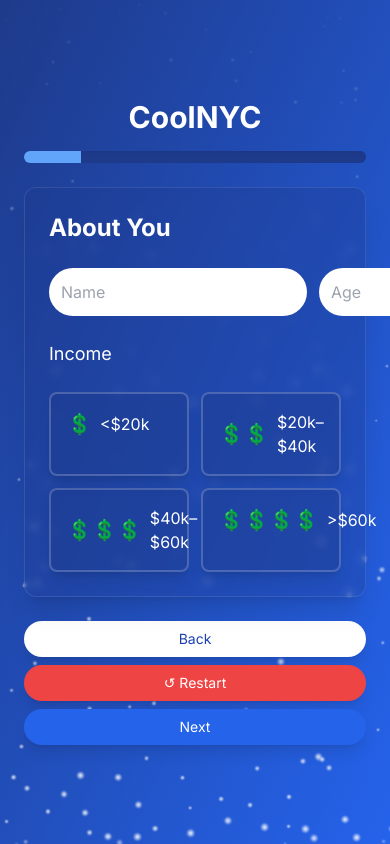
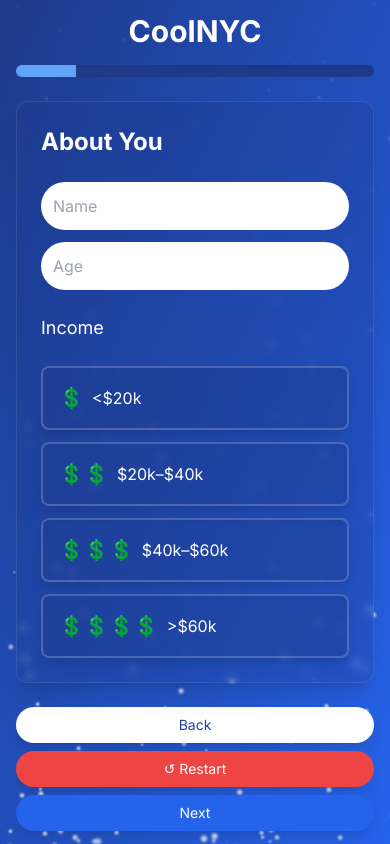
Before and after one commit to manizerahman/Cooling-NYC, a React (Create React App) app: page / in a window 390 px wide. Both pictures are taken after a click on the button "Get Started". Built offline with nearby package versions, Linux system fonts and the light colour scheme.

Commit message:
improve readibility for mobile

```diff
--- a/src/CoolingNYCApp.js
+++ b/src/CoolingNYCApp.js
@@ -1,5 +1,5 @@
 // Cooling NYC Full App Preview
-import React, { useState, useEffect } from "react";
+import React, { useState, useEffect, useMemo } from "react";
 // Import SVGs as URL strings
 
 // Translations for all the text in the application
@@ -448,6 +448,27 @@ const CoolingNYCApp = () => {
   const [error, setError] = useState(null);
   const [validationError, setValidationError] = useState("");
   const [showLovedOnesOptions, setShowLovedOnesOptions] = useState(false);
+  const particles = useMemo(() => {
+    return Array.from({ length: 200 }).map((_, i) => {
+      const size = 8 + Math.random() * 12;
+      const duration = 4 + Math.random() * 6;
+      const delay = Math.random() * duration;
+      return (
+        <span
+          key={i}
+          className="particle"
+          style={{
+            left: `${Math.random() * 100}%`,
+            width: `${size}px`,
+            height: `${size}px`,
+            animationDuration: `${duration}s`,
+            animationDelay: `-${delay}s`,
+            opacity: 0.5 + Math.random() * 0.5,
+          }}
+        />
+      );
+    });
+  }, []);
 
   // Load JSON data on component mount
   useEffect(() => {
@@ -525,28 +546,10 @@ const CoolingNYCApp = () => {
     >
       {/* Particle animation background */}
       <div className="absolute inset-0 overflow-hidden pointer-events-none">
-        {Array.from({ length: 200 }).map((_, i) => {
-          const size = 8 + Math.random() * 12; // 8px to 20px
-          const duration = 4 + Math.random() * 6; // total animation duration
-          const delay = Math.random() * duration; // random offset into animation
-          return (
-            <span
-              key={i}
-              className="particle"
-              style={{
-                left: `${Math.random() * 100}%`,
-                width: `${size}px`,
-                height: `${size}px`,
-                animationDuration: `${duration}s`,
-                animationDelay: `-${delay}s`,
-                opacity: 0.5 + Math.random() * 0.5,
-              }}
-            />
-          );
-        })}
+        {particles}
       </div>
       <div className="z-10 text-center">
-        <h1 className="[font-size:7rem] font-semibold font-cooling tracking-tight text-shadow text-white mb-6">
+        <h1 className="text-5xl sm:text-[7rem] font-semibold font-cooling tracking-tight text-shadow text-white mb-6">
           CoolNYC
         </h1>
         <button
@@ -561,13 +564,13 @@ const CoolingNYCApp = () => {
     // About You with name, age, income
     <div key="about" className="space-y-6">
       <h2 className="text-2xl font-bold text-white">About You</h2>
-      <div className="flex space-x-3">
-        <input type="text" placeholder="Name" className="flex-1 p-3 rounded-full bg-white text-black" value={formData.name||""} onChange={e=>handleChange("name",e.target.value)} />
-        <input type="number" placeholder="Age" className="flex-1 p-3 rounded-full bg-white text-black" value={formData.age||""} onChange={e=>handleChange("age",e.target.value)} />
+      <div className="flex flex-col sm:flex-row sm:space-x-3 space-y-3 sm:space-y-0">
+        <input type="text" placeholder="Name" className="flex-1 min-w-0 p-3 rounded-full bg-white text-black" value={formData.name||""} onChange={e=>handleChange("name",e.target.value)} />
+        <input type="number" placeholder="Age" className="flex-1 min-w-0 p-3 rounded-full bg-white text-black" value={formData.age||""} onChange={e=>handleChange("age",e.target.value)} />
       </div>
       {/* Income subtitle */}
       <h3 className="text-lg font-medium text-white">Income</h3>
-      <div className="grid grid-cols-2 gap-3">
+      <div className="grid grid-cols-1 sm:grid-cols-2 gap-3">
         {[
           { value: "<$20k", label: "<$20k", icon: "💲" },
           { value: "$20k–$40k", label: "$20k–$40k", icon: "💲💲" },
@@ -590,22 +593,22 @@ const CoolingNYCApp = () => {
     // Your Location with address, zip, temperature
     <div key="location" className="space-y-6">
       <h2 className="text-2xl font-bold text-white">Your Location</h2>
-      <div className="flex space-x-3">
-        <input type="text" placeholder="Full Address (Optional)" className="flex-1 p-3 rounded-full bg-white text-black" value={formData.address||""} onChange={e=>handleChange("address",e.target.value)} />
-        <input type="text" placeholder="ZIP Code" className={`flex-1 p-3 rounded-full bg-white text-black ${formData.zip&&!isValidZip(formData.zip)?'border-red-500 border-2':''}`} value={formData.zip||""} onChange={e=>{handleChange("zip",e.target.value.trim()); if(!e.target.value||isValidZip(e.target.value))setValidationError("");}} />
+      <div className="flex flex-col sm:flex-row sm:space-x-3 space-y-3 sm:space-y-0">
+        <input type="text" placeholder="Full Address (Optional)" className="flex-1 min-w-0 p-3 rounded-full bg-white text-black" value={formData.address||""} onChange={e=>handleChange("address",e.target.value)} />
+        <input type="text" placeholder="ZIP Code" className={`flex-1 min-w-0 p-3 rounded-full bg-white text-black ${formData.zip&&!isValidZip(formData.zip)?'border-red-500 border-2':''}`} value={formData.zip||""} onChange={e=>{handleChange("zip",e.target.value.trim()); if(!e.target.value||isValidZip(e.target.value))setValidationError("");}} />
       </div>
-      <div className="flex items-center space-x-3">
+      <div className="flex flex-col sm:flex-row sm:items-center sm:space-x-3 space-y-3 sm:space-y-0">
         <input
           type="number"
           placeholder="Indoor Temperature"
-          className="flex-1 p-3 rounded-full bg-white text-black"
+          className="flex-1 min-w-0 p-3 rounded-full bg-white text-black"
           value={formData.temperature||""}
           onChange={e=>handleChange("temperature",e.target.value)}
         />
         <button
           type="button"
           onClick={() => handleChange("temperatureUnit", formData.temperatureUnit === 'C' ? 'F' : 'C')}
-          className="px-4 py-3 rounded-full bg-blue-600 text-white shadow-lg hover:bg-blue-700 transition"
+          className="w-full sm:w-auto px-4 py-2 sm:px-4 sm:py-3 rounded-full bg-blue-600 text-white shadow-lg hover:bg-blue-700 transition text-sm sm:text-base"
         >
           °{formData.temperatureUnit || 'F'}
         </button>
@@ -617,7 +620,7 @@ const CoolingNYCApp = () => {
     <div key="products" className="space-y-6">
       <h2 className="text-2xl font-bold text-white">Cooling Products & Help</h2>
       <h3 className="text-lg text-white">Select Device(s)</h3>
-      <div className="grid grid-cols-2 md:grid-cols-3 gap-3">
+      <div className="grid grid-cols-1 sm:grid-cols-2 md:grid-cols-2 gap-3">
         {[{name:"Portable AC",icon:"🧊"},{name:"Fan",icon:"🌀"},{name:"Heat Pump",icon:"🔥"},{name:"Evaporative Cooler",icon:"💧"},{name:"Ice Cooler",icon:"❄️"},{name:"Thermal Cooler",icon:"🌡️"},{name:"Motion Cooler",icon:"🏃"},{name:"Wearable",icon:"👕"}].map(dev=>(
           <SelectionCard key={dev.name} value={dev.name} label={`${dev.icon} ${dev.name}`} selectedValue={formData.devices} onChange={()=>toggleDevice(dev.name)} />
         ))}
@@ -633,7 +636,7 @@ const CoolingNYCApp = () => {
     <div key="mediation" className="space-y-6">
       <h2 className="text-2xl font-bold text-white">{translate("advocacyTitle")}</h2>
       <h3 className="text-lg text-white">{translate("landlordTitle")}</h3>
-      <div className="grid grid-cols-2 gap-3">
+      <div className="grid grid-cols-1 sm:grid-cols-2 gap-3">
         {[
           { value: true, label: translate("yesNeedLetter"), icon: "✉️" },
           { value: false, label: translate("noThanks"), icon: "❌" }
@@ -649,7 +652,7 @@ const CoolingNYCApp = () => {
         ))}
       </div>
       <h3 className="text-lg text-white">{translate("legalHelpTitle")}</h3>
-      <div className="grid grid-cols-3 gap-3">
+      <div className="grid grid-cols-1 sm:grid-cols-2 md:grid-cols-2 gap-3">
         {[
           { value: "Pro bono", label: translate("proBono"), icon: "⚖️" },
           { value: "$100–$300", label: translate("between100And300"), icon: "💰" },
@@ -673,7 +676,7 @@ const CoolingNYCApp = () => {
     // Advocacy
     <div key="advocacy" className="space-y-6">
       <h2 className="text-2xl font-bold text-white">{translate("advocacyTitle")}</h2>
-      <div className="grid grid-cols-2 md:grid-cols-3 gap-3">
+      <div className="grid grid-cols-1 sm:grid-cols-2 md:grid-cols-2 gap-3">
         {[
           { value: "unit", key: "unitOption", icon: "🏠" },
           { value: "building", key: "buildingOption", icon: "🏢" },
@@ -698,7 +701,7 @@ const CoolingNYCApp = () => {
         Check on your loved ones?
       </button>
       {showLovedOnesOptions && (
-        <div className="flex space-x-3 mt-3">
+        <div className="flex flex-col sm:flex-row sm:space-x-3 space-y-3 sm:space-y-0 mt-3">
           <button
             type="button"
             onClick={() => sendLovedOnesAlert('sms')}
@@ -742,27 +745,9 @@ const CoolingNYCApp = () => {
     <div className={`relative bg-gradient-to-br from-blue-900 to-blue-600 overflow-hidden ${isFinalStep ? 'overflow-y-auto min-h-screen' : 'flex items-center justify-center h-screen'}`}>
       {/* Particle animation background */}
       <div className="absolute inset-0 overflow-hidden pointer-events-none">
-        {Array.from({ length: 200 }).map((_, i) => {
-          const size = 8 + Math.random() * 12;
-          const duration = 4 + Math.random() * 6;
-          const delay = Math.random() * duration;
-          return (
-            <span
-              key={i}
-              className="particle"
-              style={{
-                left: `${Math.random() * 100}%`,
-                width: `${size}px`,
-                height: `${size}px`,
-                animationDuration: `${duration}s`,
-                animationDelay: `-${delay}s`,
-                opacity: 0.5 + Math.random() * 0.5,
-              }}
-            />
-          );
-        })}
+        {particles}
       </div>
-      <div className="w-full max-w-4xl mx-auto px-6 py-12 text-white relative z-10">
+      <div className="w-full max-w-lg md:max-w-3xl lg:max-w-5xl mx-auto px-4 sm:px-6 py-12 text-white relative z-10">
         {step > 0 && (
           <div className="flex-shrink-0 mb-4">
             <h2 className="text-center text-3xl font-bold mb-4 text-shadow">{translate("coolingNYCTitle")}</h2>
@@ -778,14 +763,14 @@ const CoolingNYCApp = () => {
 
         {/* Current step */}
         <div className="flex-grow flex items-center justify-center">
-          <div className="bg-blue-900 bg-opacity-30 p-6 rounded-xl shadow-xl backdrop-blur-sm border border-white border-opacity-10 w-full">
+          <div className="bg-blue-900 bg-opacity-30 p-6 rounded-xl shadow-xl backdrop-blur-sm border border-white border-opacity-10 w-full overflow-x-auto">
             {steps[step]}
           </div>
         </div>
 
         {/* Navigation buttons with Restart, hidden on landing page */}
         {step > 0 && (
-          <div className="flex-shrink-0 flex flex-col sm:flex-row justify-between items-center mt-6 space-y-2 sm:space-y-0 sm:space-x-4">
+          <div className="flex-shrink-0 flex flex-col sm:flex-row justify-between items-center mt-6 w-full space-y-2 sm:space-y-0 sm:space-x-4">
             <button onClick={() => setStep(step - 1)} className="px-4 py-2 sm:px-6 sm:py-3 w-full sm:w-auto text-sm sm:text-base bg-white text-blue-800 rounded-full shadow-lg">Back</button>
             <button onClick={() => window.location.reload()} className="px-4 py-2 sm:px-6 sm:py-3 w-full sm:w-auto text-sm sm:text-base bg-red-500 text-white rounded-full shadow-lg">↺ Restart</button>
             {step < steps.length - 1 && (
```
